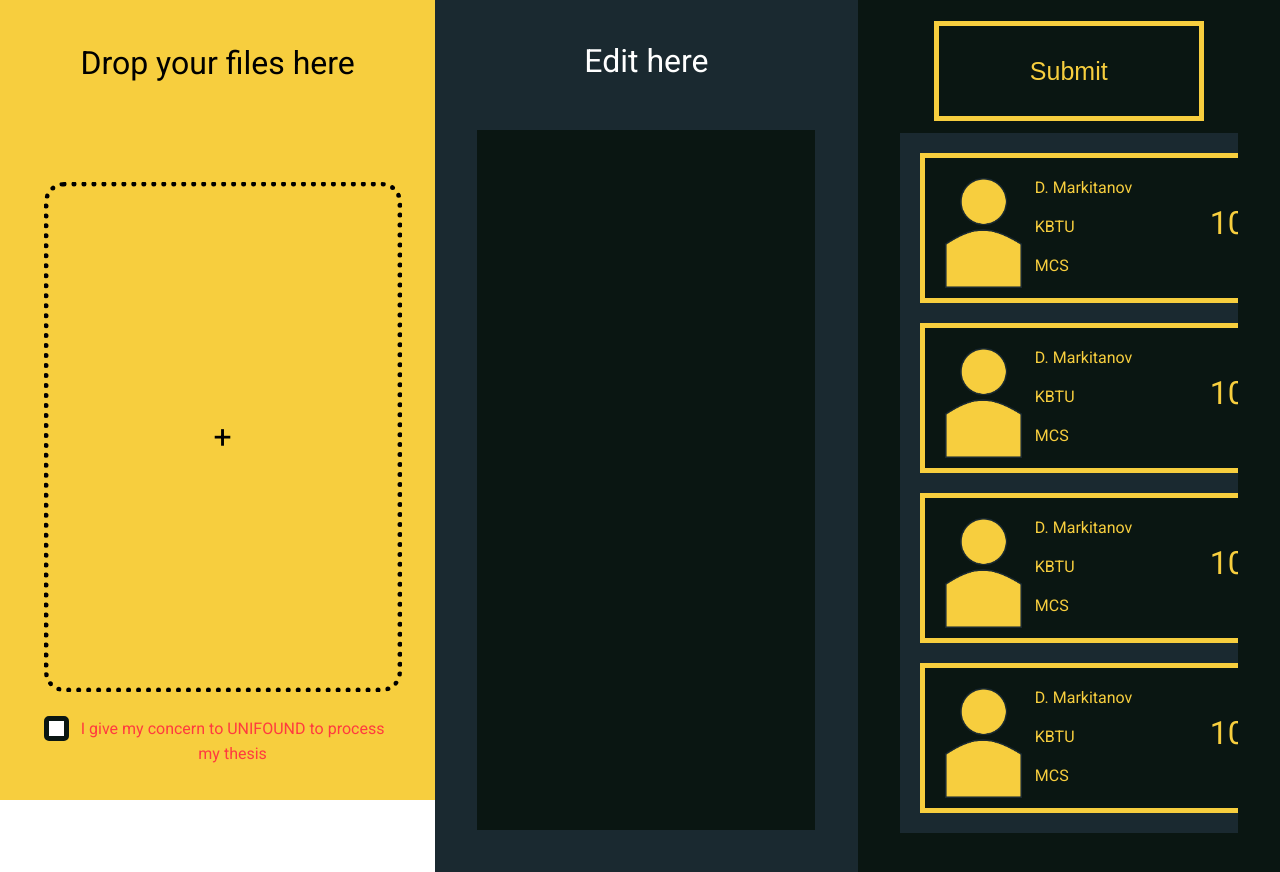
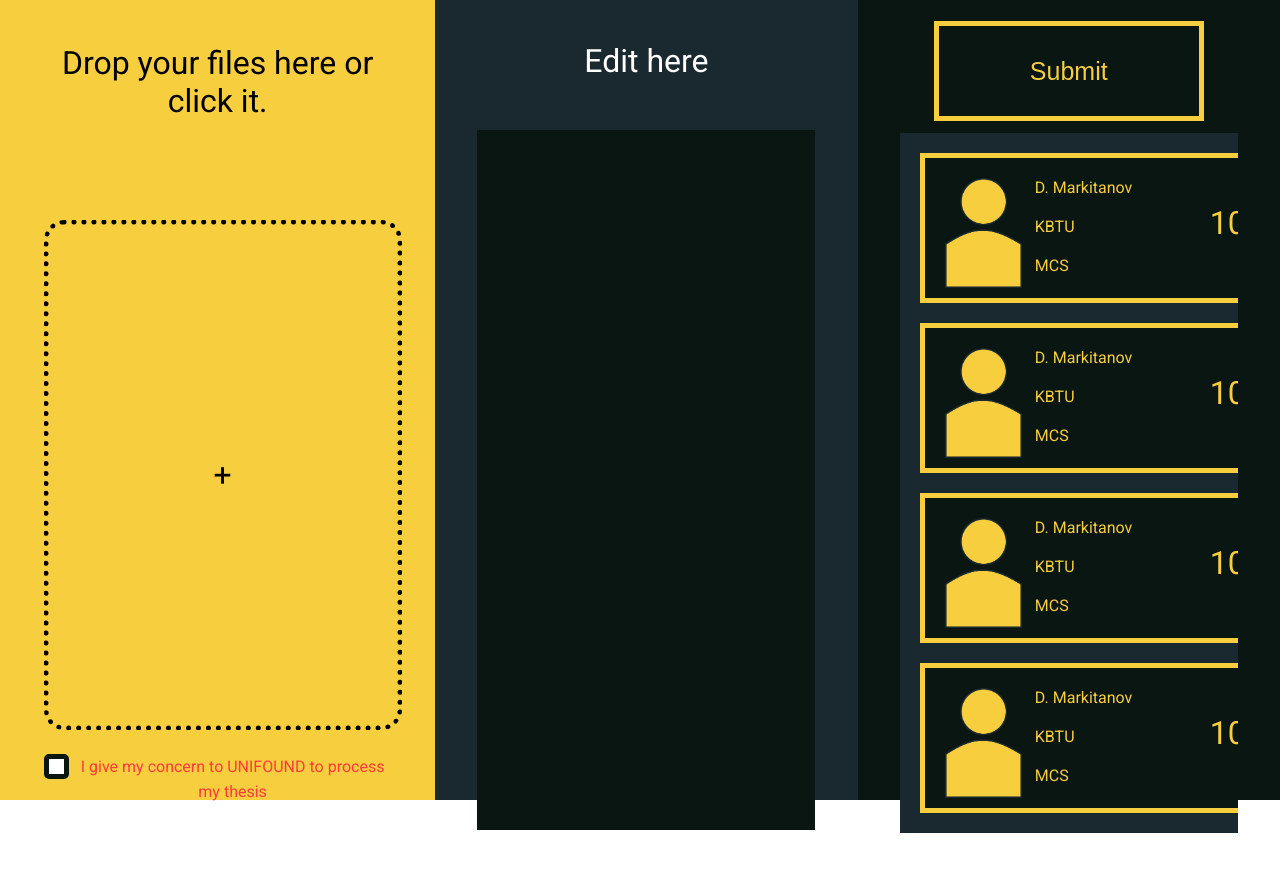
Before and after one commit to devteamepic/frontend, a React (Create React App) app: page /home in a window 1280 px wide. After the commit the page ends 833 px from the top, so only its background shows below. Built offline with nearby package versions, Linux system fonts and the light colour scheme; sample sign-in values are in the browser's storage; the HTML template or start-up script is replaced by a standard one.

Commit message:
fixed the home page

```diff
--- a/src/components/core/pages/HomePage/HomePage.js
+++ b/src/components/core/pages/HomePage/HomePage.js
@@ -16,22 +16,6 @@ const HomePage = ({ concern, files, dispatch, ...props }) => {
   const [isConcerned, setIsConcerned] = useState(concern.isConcerned)
   const [fileArray, setFileArray] = useState(files)
   const [disabled, setDisabled] = useState(true)
-
-//  useEffect(() => {
-//    if (shouldFetch) {
-//      fileService.fetchUserData(localStorage.getItem('userId'), localStorage.getItem('token'))
-//                 .then(response => {
-//                   var parsedFileArray = JSON.parse(response)
-//                   setFileArray(parsedFileArray)
-//                   dispatch(addFilesAction(fileArray))
-//                   setShouldFetch(false)
-//                 })
-//                 .catch(error => {
-//                   console.log(error)
-//                   setShouldFetch(false)
-//                 })
-//    }
-//  }, [shouldFetch, dispatch, fileArray])
 
   const handleSubmit = (e) => {
     e.preventDefault()
@@ -63,15 +47,12 @@ const HomePage = ({ concern, files, dispatch, ...props }) => {
   }, [fileArray, isConcerned])
 
   return (
-        <HomePageStyled
-          colorScheme = { colorScheme }
-        >
-          <div>
-            <div style={{ height: '80%', width: '80%', textAlign: 'center', margin: '10%'}}>
+    <HomePageStyled>
+      <div style={{ height: '80%', width: '80%', textAlign: 'center', margin: '10%' }}>
         <Text
           size = 'large'
         >
-                Drop your files here
+          Drop your files here or click it.
         </Text>
         <div style={{ height: '100px' }}/>
         <div style={{ height: '500px' }}>
@@ -86,7 +67,6 @@ const HomePage = ({ concern, files, dispatch, ...props }) => {
           >
             I give my concern to UNIFOUND to process my thesis
           </CheckboxMessage>
-              </div>
         </div>
       </div>
       <div style={{ backgroundColor: colorScheme.denim, color: 'white' }}>
--- a/src/components/styled/organisms/listStyled.js
+++ b/src/components/styled/organisms/listStyled.js
@@ -4,7 +4,7 @@ const ListStyled = styled.ul`
 list-style-type: none;
 margin: auto;
 margin-top: ${ props => props.marginTop || '50px' };
-padding: 20px 20px 1px 0;
+padding: 20px 0px 1px 0;
 box-sizing: border-box;
 background-color: ${ props => props.backgroundColor };
 width: 100%;
--- a/src/components/styled/pages/homePageStyled.js
+++ b/src/components/styled/pages/homePageStyled.js
@@ -1,11 +1,13 @@
 import styled from 'styled-components'
+import colorScheme from '../../../misc/colorScheme'
 
 const HomePageStyled = styled.div`
 height: 100%;
 width: 100%;
-background-color: ${ props => props.colorScheme.marigold };
+background-color: ${ colorScheme.marigold };
 display: grid;
 grid-template-columns: 34% 33% 33%;
+grid-template-rows: 100%;
 `
 
 export default HomePageStyled
```
Lines whose indentation alone changed are shown as unchanged.
